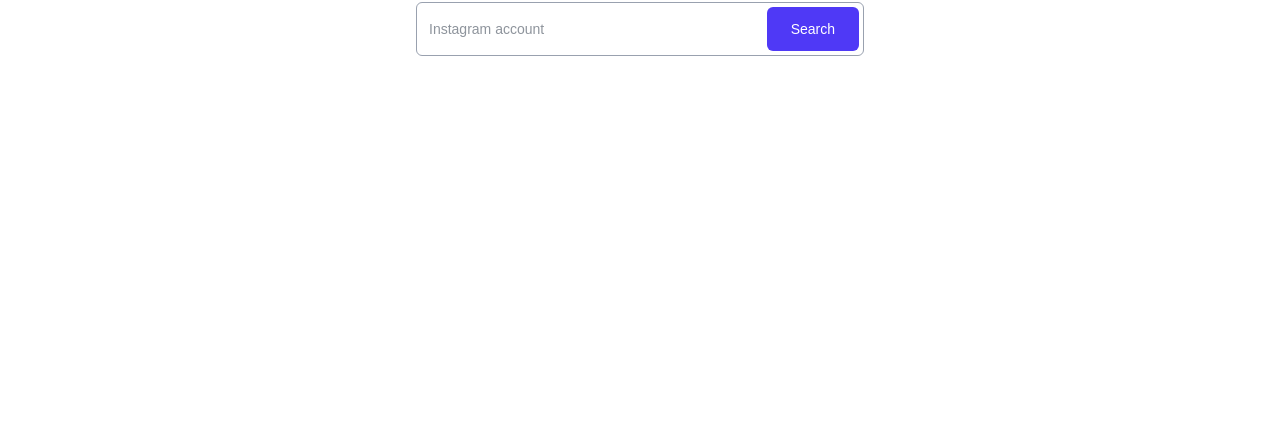
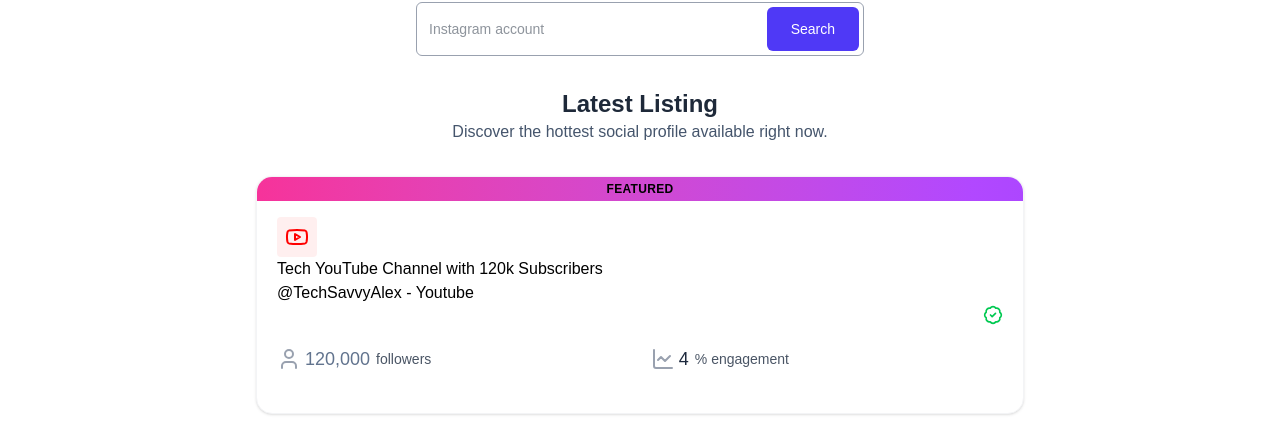
Before and after one commit to jahedripon9/Social-Media-Marketplace, a React (Vite) app in the folder client/: page / in a window 1280 px wide. Shown: the part 528-952 px from the top of the page. Before the commit the page ends 800 px from the top, so only its background shows below. Built offline with nearby package versions, Linux system fonts and the light colour scheme; no server answers; a web font is replaced by a local one.

Commit message:
Update Latest Listing Compunent use in data pass to react redux

```diff
--- /dev/null
+++ b/client/src/app/features/listingSlice.js
@@ -0,0 +1,24 @@
+import { createSlice } from "@reduxjs/toolkit";
+import { dummyListings } from "../../assets/assets";
+
+const listingSlice = createSlice({
+  name: "listing",
+  initialState: {
+    listings: dummyListings,
+    userListings: dummyListings,
+    balance: {
+      earned: 0,
+      withdrawn: 0,
+      available: 0,
+    },
+  },
+  reducers: {
+    setListings: (state, action) => {
+      state.listings = action.payload;
+    },
+  },
+});
+
+export const { setListings } = listingSlice.actions;
+
+export default listingSlice.reducer;
--- /dev/null
+++ b/client/src/app/store.js
@@ -0,0 +1,8 @@
+import { configureStore } from "@reduxjs/toolkit";
+import listingReducer from "./features/listingSlice";
+
+export const store = configureStore({
+  reducer: {
+    listing: listingReducer,
+  },
+});
--- a/client/src/components/Hero.jsx
+++ b/client/src/components/Hero.jsx
@@ -38,7 +38,7 @@
                 <h1 className="text-4xl md:text-6xl font-semibold max-w-lg md:max-w-2xl text-center mt-4 leading-tight md:leading-tight">
                     Buy & Sell your <span className="relative bg-gradient-to-r from-purple-700 to-[#764de1] bg-clip-text text-transparent">
                         Social
-                        <div className="z-10 absolute bottom-0 left-0 w-full scale-120" >
+                        <div className="z-10 absolute bottom-0 left-0 w-full scale-160" >
                             <img src='https://raw.githubusercontent.com/prebuiltui/prebuiltui/main/assets/hero/gradient_arc.svg' alt="gradient" />
                         </div>
                     </span> <span className='relative bg-gradient-to-r from-[#764de1] to-indigo-600 bg-clip-text text-transparent'>Profiles </span>  online.
--- /dev/null
+++ b/client/src/components/LatestListing.jsx
@@ -0,0 +1,26 @@
+import React from "react";
+import Title from "./Title";
+import { useSelector } from "react-redux";
+import ListingCard from "./ListingCard";
+
+const LatestListing = () => {
+  const { listings } = useSelector((state) => state.listing);
+
+  return (
+    <div className="mt-8 mb-8">
+      <Title
+        title="Latest Listing"
+        description="Discover the hottest social profile available right now."
+      />
+      <div className="flex flex-col gap-6 px-6">
+        {listings.slice(0, 4).map((listing, index) => (
+          <div key={index} className="mx-auto w-full max-w-3xl rounded-xl">
+            <ListingCard listing={listing} />
+          </div>
+        ))}
+      </div>
+    </div>
+  );
+};
+
+export default LatestListing;
--- /dev/null
+++ b/client/src/components/ListingCard.jsx
@@ -0,0 +1,59 @@
+import React from "react";
+import { platformIcons } from "../assets/assets";
+import { BadgeCheck, LineChart, User } from "lucide-react";
+
+const ListingCard = ({ listing }) => {
+  const currency = import.meta.env.VITE_CURRENCY || "$";
+
+  return (
+    <div className="relative bg-white rounded-2xl shadow-sm border border-gray-100 overflow-hidden hover:shadow-md transition">
+      {/* Featured Banner */}
+      {listing.featured && (
+        <>
+          <p className="py-1"></p>
+          <div className=" absolute top-0 left-0 w-full bg-gradient-to-r from-pink-500 to-purple-500 text-center text-xs font-semibold py-1 tracking-wide uppercase">
+            Featured
+          </div>
+        </>
+      )}
+      <div className="p-5 pt-8">
+        {/*Header */}
+        <div classname="flex items-center gap-3 mb-3">
+          {platformIcons[listing.platform]}
+          <div classname="flex flex-col">
+            <h2>{listing.title}</h2>
+            <p>
+              @{listing.username} -{" "}
+              <span className="capitalize">{listing.platform}</span>
+            </p>
+          </div>
+          {listing.verified && (
+            <BadgeCheck className="text-green-500 ml-auto w-5 h-5" />
+          )}
+        </div>
+
+        {/*Stats*/}
+        <div className=" flex flex-wrap justify-between max-w-lg items-center gap-3 my-5">
+          <div className="flex items-center text-sm text-gray-600">
+            <User className="size-6 mr-1 text-gray-400" />
+            <span className="text-lg font-medium text-slate-500 mr-1.5">
+              {listing.followers_count.toLocaleString()}
+            </span>{" "}
+            followers
+          </div>
+          {listing.engagement_rate && (
+            <div className="flex items-center text-sm text-gray-600">
+              <LineChart className="size-6 mr-1 text-gray-400" />
+              <span className="text-lg font-medium text-slate-800 mr-1.5">
+                {listing.engagement_rate}
+              </span>{" "}
+              % engagement
+            </div>
+          )}
+        </div>
+      </div>
+    </div>
+  );
+};
+
+export default ListingCard;
--- /dev/null
+++ b/client/src/components/Title.jsx
@@ -0,0 +1,12 @@
+import React from "react";
+
+const Title = ({ title, description }) => {
+  return (
+    <div className="flex flex-col items-center mb-8">
+      <h3 className="text-2xl font-bold text-gray-800">{title}</h3>
+      <p className="text-slate-600 max-w-[500px]">{description}</p>
+    </div>
+  );
+};
+
+export default Title;
--- a/client/src/index.css
+++ b/client/src/index.css
@@ -4,3 +4,10 @@
 *{
     font-family: "Rethink Sans", sans-serif;
 }
+button{
+    @apply cursor-pointer;
+}
+
+.no-scrollbar::-webkit-scrollbar{
+    display: none;
+}
--- a/client/src/main.jsx
+++ b/client/src/main.jsx
@@ -3,6 +3,8 @@
 import App from "./App.jsx";
 import { BrowserRouter } from "react-router-dom";
 import { ClerkProvider } from "@clerk/clerk-react";
+import { Provider } from "react-redux";
+import { store } from "./app/store.js";
 
 const PUBLISHABLE_KEY = import.meta.env.VITE_CLERK_PUBLISHABLE_KEY;
 
@@ -14,8 +16,11 @@
   <BrowserRouter>
     <ClerkProvider
       publishableKey={PUBLISHABLE_KEY}
-      appearance={{ variables: { colorPrimary: "#4f46e5" } }}>
-      <App />
+      appearance={{ variables: { colorPrimary: "#4f46e5" } }}
+    >
+      <Provider store={store}>
+        <App />
+      </Provider>
     </ClerkProvider>
   </BrowserRouter>
 );
--- a/client/src/pages/Home.jsx
+++ b/client/src/pages/Home.jsx
@@ -1,12 +1,14 @@
-import React from 'react'
-import Hero from '../components/Hero'
+import React from "react";
+import Hero from "../components/Hero";
+import LatestListing from "../components/LatestListing";
 
 const Home = () => {
   return (
     <div>
       <Hero />
+      <LatestListing />
     </div>
-  )
-}
+  );
+};
 
-export default Home
+export default Home;
```
Also changed, not shown: 1 other file (tests, documents, lock files or other folders).
